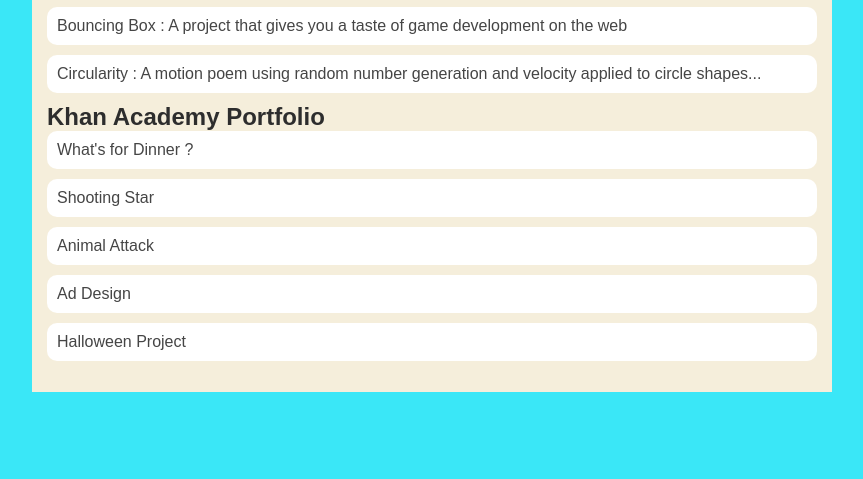
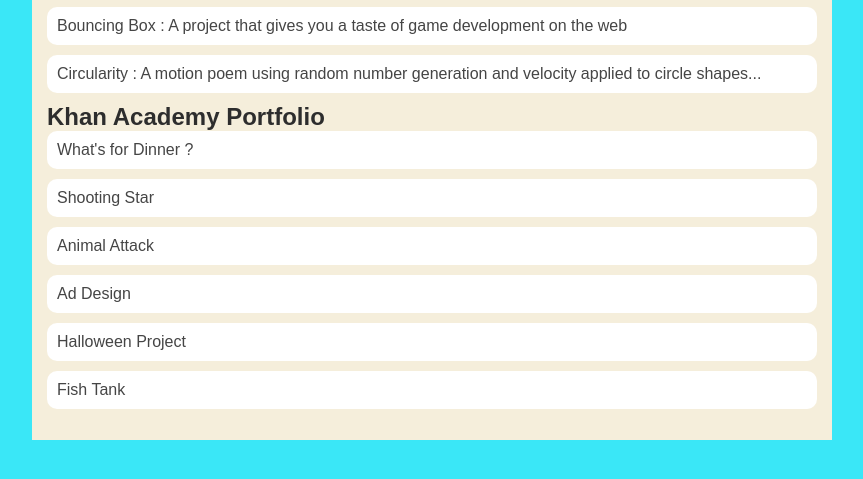
Before and after one commit to ethanvallee/ethanvallee.github.io, a plain HTML site: page portfolio.html in a window 1280 px wide. Shown: the part 217-696 px from the top of the page, without its empty margins (208-1071 px from the left). Drawn offline with Linux system fonts and the light colour scheme.

Commit message:
Added Fish Tank Project

```diff
--- a/portfolio.html
+++ b/portfolio.html
@@ -34,6 +34,7 @@
                   <li><a href="https://www.khanacademy.org/computer-programming/spin-off-of-project-animal-attack/5827163476901888"> Animal Attack </a></li>
                   <li><a href="https://www.khanacademy.org/computer-programming/spin-off-of-project-ad-design/5036353407860736">Ad Design</a></li>
                   <li><a href="https://www.khanacademy.org/computer-programming/spin-off-of-project-fish-tank/5682510494613504">Halloween Project</a></li>
+                  <li><a href="https://www.khanacademy.org/computer-programming/spin-off-of-project-fish-tank/5217951197085696">Fish Tank</a></li>
                 </ul>
           </ul>
       </main>
```
